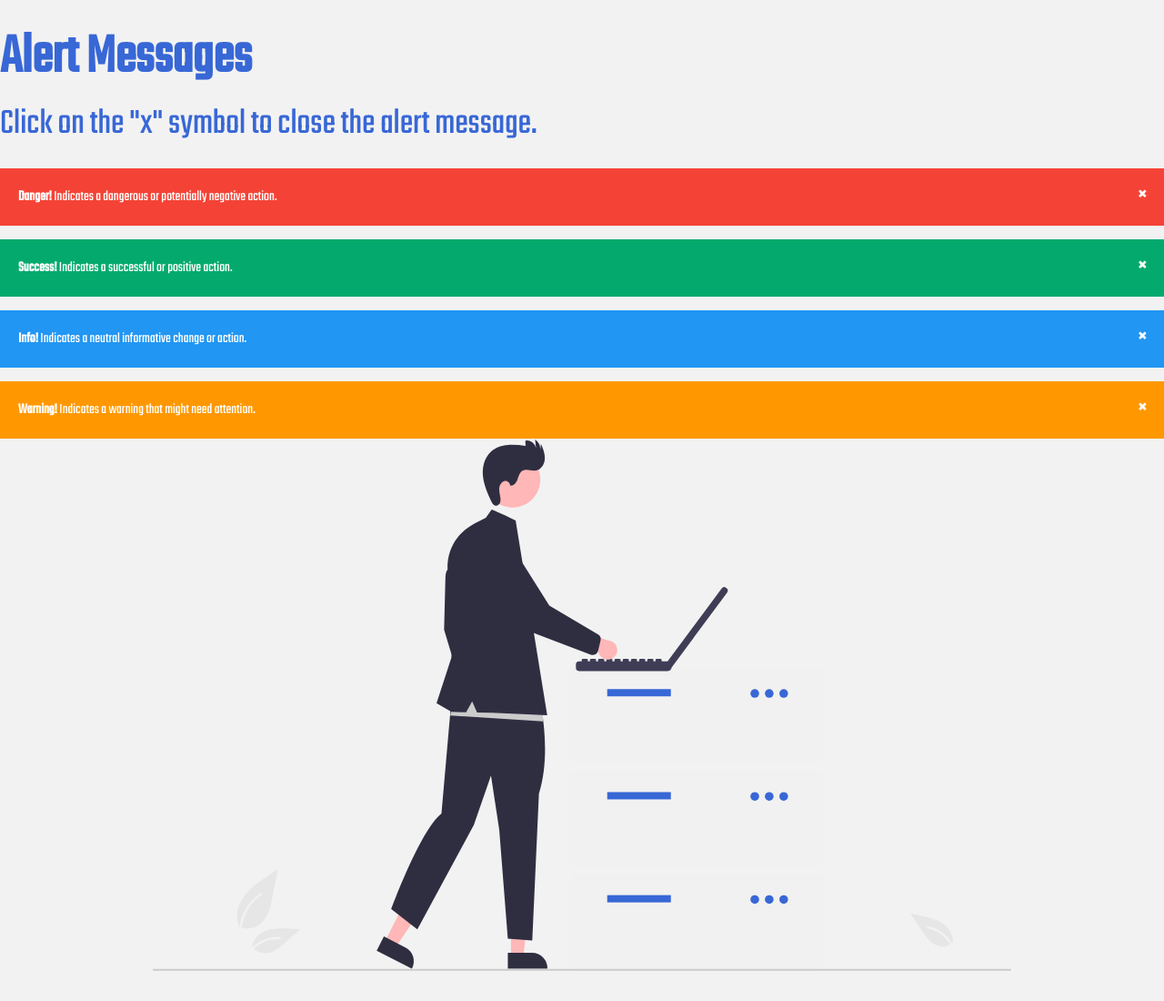
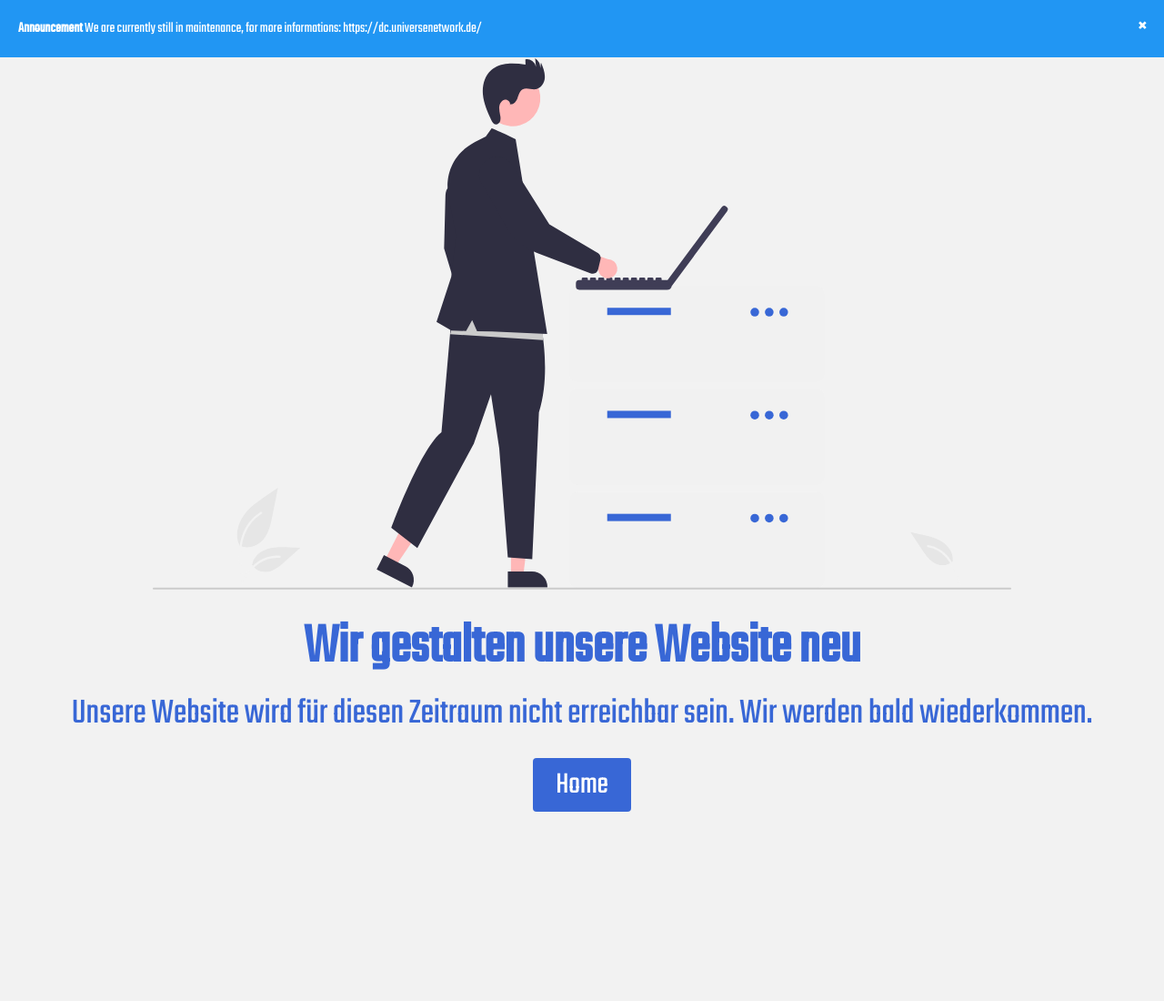
Before and after one commit to YourUniverseNetwork/Docs-Webside, a plain HTML site: page index.html in a window 1280 px wide. Shown: the top 1100 px of the page at 91% size. After the commit the page ends 892 px from the top, so only its background shows below. Drawn offline with Linux system fonts and the light colour scheme.

Commit message:
Update index.html

```diff
--- a/index.html
+++ b/index.html
@@ -125,27 +125,12 @@
 </body>
 <body>
 
-<h2>Alert Messages</h2>
-<p>Click on the "x" symbol to close the alert message.</p>
-<div class="alert">
-  <span class="closebtn">&times;</span>
-  <strong>Danger!</strong> Indicates a dangerous or potentially negative action.
-</div>
-
-<div class="alert success">
-  <span class="closebtn">&times;</span>
-  <strong>Success!</strong> Indicates a successful or positive action.
-</div>
 
 <div class="alert info">
   <span class="closebtn">&times;</span>
-  <strong>Info!</strong> Indicates a neutral informative change or action.
+  <strong>Announcement</strong> We are currently still in maintenance, for more informations: https://dc.universenetwork.de/
 </div>
 
-<div class="alert warning">
-  <span class="closebtn">&times;</span>
-  <strong>Warning!</strong> Indicates a warning that might need attention.
-</div>
 
 <script>
   var close = document.getElementsByClassName("closebtn");
```
